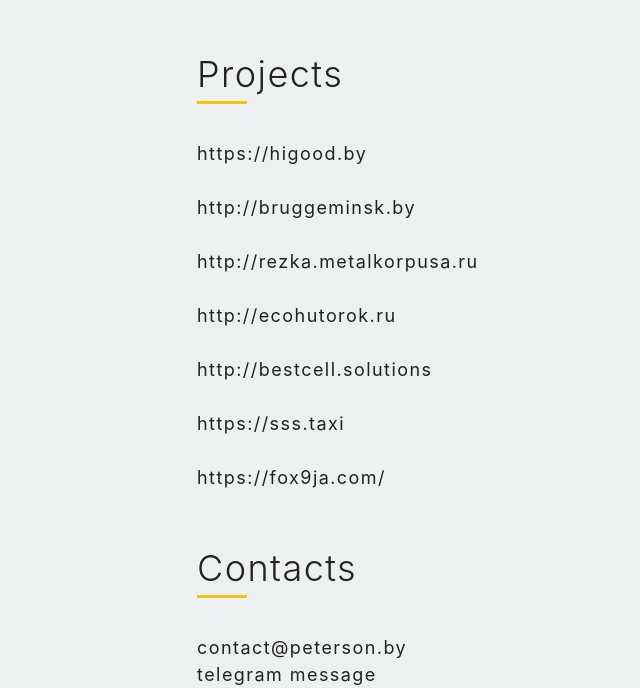
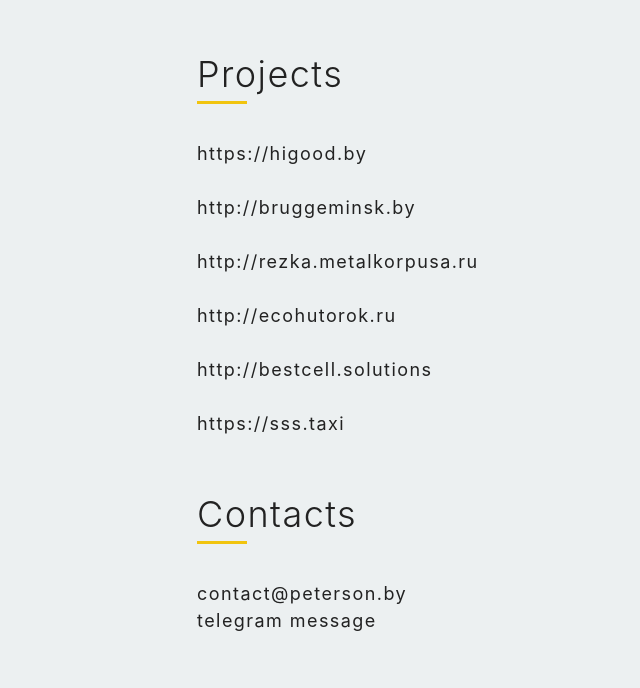
Before and after one commit to petersonby/peterson.by, a website: page index.html in a window 1280 px wide. Shown: the part 1607-2295 px from the top of the page, without its empty margins (363-1003 px from the left). After the commit the page ends 2241 px from the top, so only its background shows below. Drawn offline with Linux system fonts and the light colour scheme.

Commit message:
fix: rm old project

```diff
--- a/index.html
+++ b/index.html
@@ -53,9 +53,6 @@
 				<p><strong>Country:</strong> <span class="country">Belarus</span></p>
 				<p><strong>City:</strong> Minsk</p>
 				<p><strong>Education:</strong> BSU, FSC, specialty: Applied Informatics</p>
-				<!-- <p>
-					<strong>CV:</strong> <a href="https://jobs.tut.by/resume/dfc8634cff02a7e5fd0039ed1f366c6236726a" target="_blank" rel="nofollow">Link to CV</a>
-				</p> -->
 
 				<h3>Skills:</h3>
 				<p>
@@ -145,7 +142,6 @@
 				<p><a href="http://ecohutorok.ru" target="_blank" rel="nofollow">http://ecohutorok.ru</a></p>
 				<p><a href="http://bestcell.solutions" target="_blank" rel="nofollow">http://bestcell.solutions</a></p>
 				<p><a href="https://sss.taxi" target="_blank" rel="nofollow">https://sss.taxi</a></p>
-				<p><a href="https://fox9ja.com/" target="_blank" rel="nofollow">https://fox9ja.com/</a></p>
 			</div>
 		</div>
 	</section>
```
